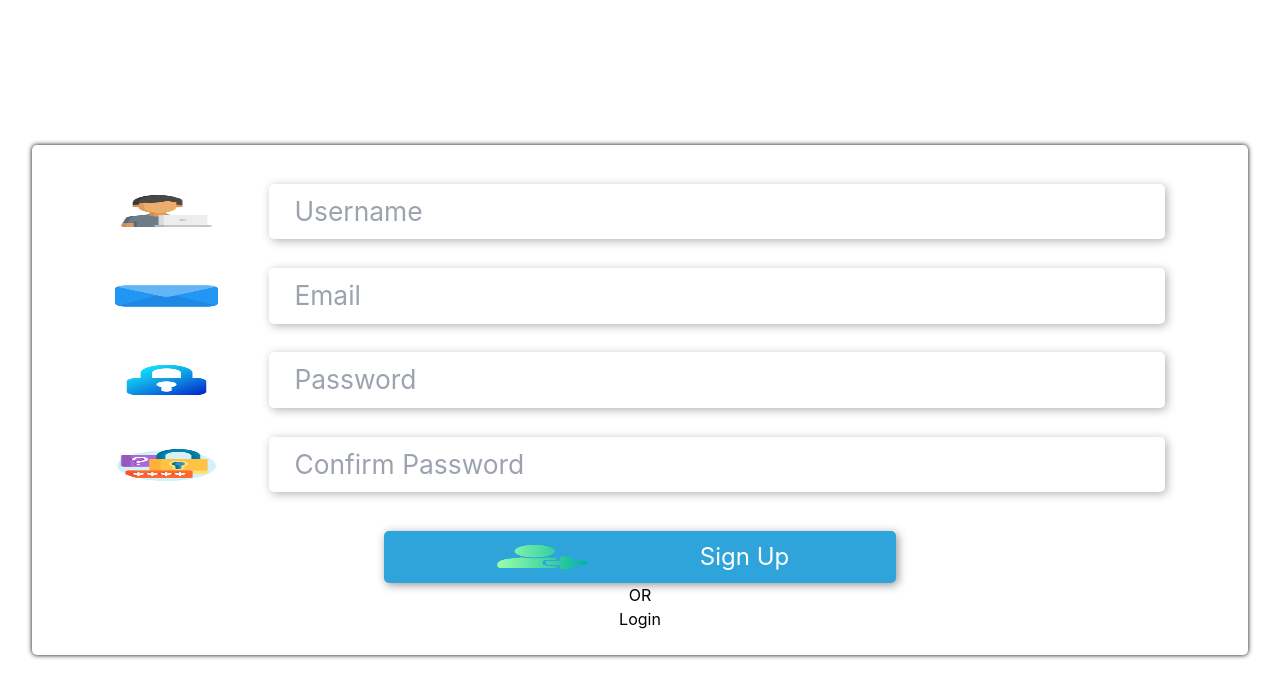
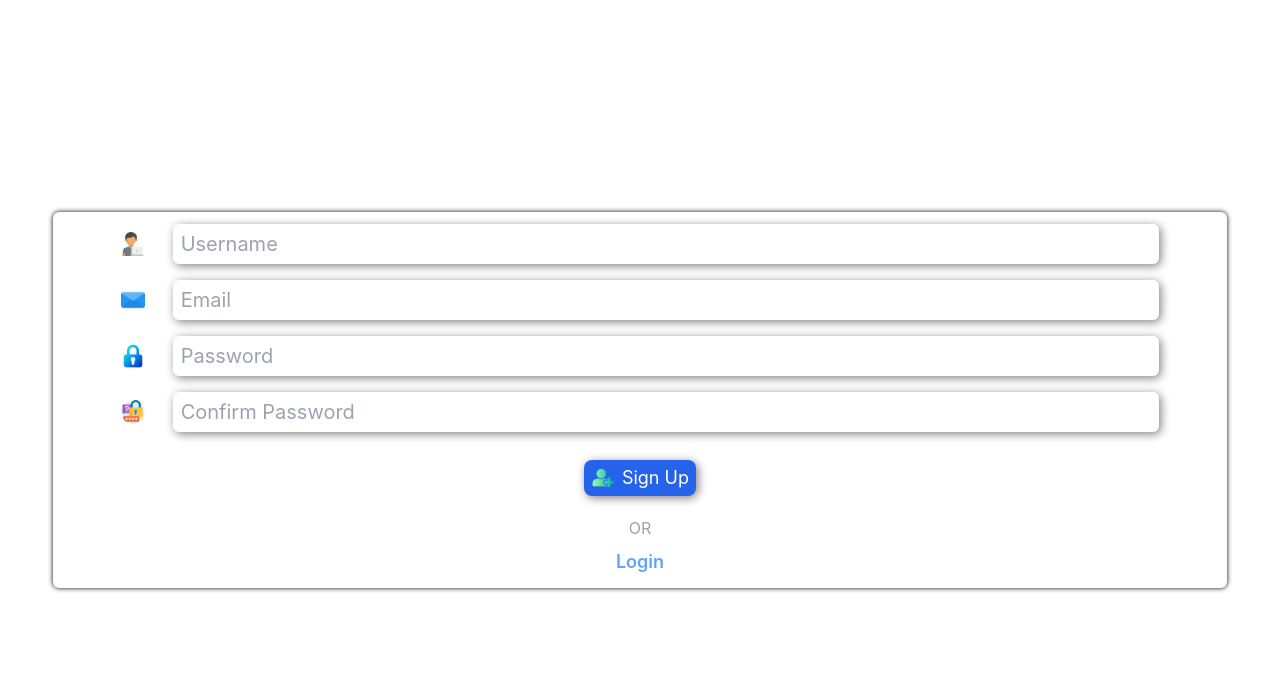
Before and after one commit to Nitish2626/bca, a React (Create React App) app: page /signup in a window 1280 px wide. Shown: the top 698 px of the page. Built offline with nearby package versions, Linux system fonts and the light colour scheme.

Commit message:
App improved

```diff
--- a/src/components/books/Books.js
+++ b/src/components/books/Books.js
@@ -3,15 +3,23 @@ import { useLocation } from "react-router-dom";
 
 const Books = (props) => {
 
-    const location=useLocation();
-    if(location.pathname=="/books"){
+    const location = useLocation();
+    if (location.pathname == "/books") {
         props.val(true);
     }
 
     return (
         <div className="w-full h-96 flex items-center justify-center">
 
-            <Links fybca={"/books/fybca"} sybca={"/books/sybca"} tybca={"/books/tybca"} color={"green-600"} />
+            <section className="flex flex-col items-center justify-center gap-6">
+
+                <Links to={"/books/fybca"} class="FYBCA" bgcolor="bg-green-500" color="text-green-500" />
+
+                <Links to={"/books/sybca"} class="SYBCA" bgcolor="bg-green-500" color="text-green-500" />
+
+                <Links to={"/books/tybca"} class="TYBCA" bgcolor="bg-green-500" color="text-green-500" />
+
+            </section>
 
         </div>
     );
--- a/src/components/links/Links.js
+++ b/src/components/links/Links.js
@@ -1,23 +1,14 @@
-// import "./Links.css";
 import { Link } from "react-router-dom";
 
-const Links=(props)=>{
-    return(
-        <section className="flex flex-col items-center justify-center gap-6">
+const Links = (props) => {
+    return (
 
-            <Link to={props.fybca} className={`w-36 h-10 bg-white flex items-center justify-center text-2xl rounded-md shadow-[2px_2px_10px_0px_grey] text-${props.color} hover:bg-${props.color} hover:text-white`} >
-                Fybca
-            </Link>
+        <Link to={props.to} className={`w-36 h-10 bg-white flex items-center justify-center text-2xl rounded-md shadow-[2px_2px_10px_0px_grey] ${props.color} hover:${props.bgcolor} hover:text-white`} >
 
-            <Link to={props.sybca} className="w-36 h-10 bg-white flex items-center justify-center text-2xl rounded-md shadow-[2px_2px_10px_0px_grey] hover:bg-green-500 hover:text-white" style={{color:props.color}}>
-                Sybca
-            </Link>
+            {props.class}
 
-            <Link to={props.tybca} className="w-36 h-10 bg-white flex items-center justify-center text-2xl rounded-md shadow-[2px_2px_10px_0px_grey] hover:bg-green-500 hover:text-white" style={{color:props.color}}>
-                Tybca
-            </Link>
+        </Link>
 
-        </section>
     );
 };
 export default Links;
--- a/src/components/login/Login.js
+++ b/src/components/login/Login.js
@@ -85,11 +85,16 @@ const Login = (props) => {
                     <img className="w-6 h-6"></img>
 
                     Login
+
                 </button>
 
-                <span className="mt-2 text-gray-400">OR</span>
+                <span className="my-2 text-gray-400">
+                    OR
+                </span>
 
-                <Link to="/signup" className="text-blue-400 text-lg font-semibold">Signup</Link>
+                <Link to="/signup" className="text-blue-400 text-lg font-semibold">
+                    Signup
+                </Link>
 
             </form>
         </div>
--- a/src/components/question-papers/QuestionPapers.js
+++ b/src/components/question-papers/QuestionPapers.js
@@ -5,7 +5,15 @@ const QuestionPapers = () => {
     return (
         <div className="w-full h-96 flex items-center justify-center">
 
-            <Links fybca={"/pyq/fybca"} sybca={"/pyq/sybca"} tybca={"/pyq/tybca"} color={"rgb(66, 184, 231)"} />
+            <section className="flex flex-col items-center justify-center gap-6">
+
+                <Links to={"/pyq/fybca"} class="FYBCA" bgcolor="bg-blue-500" color="text-blue-500" />
+
+                <Links to={"/pyq/sybca"} class="SYBCA" bgcolor="bg-blue-500" color="text-blue-500" />
+
+                <Links to={"/pyq/tybca"} class="TYBCA" bgcolor="bg-blue-500" color="text-blue-500" />
+
+            </section>
 
         </div>
     );
--- a/src/components/signup/Signup.css
+++ /dev/null
@@ -1,65 +0,0 @@
-#signup-div{
-    width:100vw;
-    height: 100vh;
-    display:flex;
-    align-items: center;
-    justify-content: center;
-}
-#signup-form{
-    width:95vw;
-    padding:3vh 0;
-    display:flex;
-    align-items: center;
-    justify-content: center;
-    flex-direction: column;
-    border-radius: 5px;
-    box-shadow: 0px 0px 5px 0px black;
-
-}
-.signup-section{
-    display:flex;
-    align-items: center;
-    justify-content: space-evenly;
-    width:90vw;
-}
-.signup-icon{
-    width:8vw;
-    height:4vh;
-}
-#signup-icon{
-    width:8vw;
-    height:4vh;
-}
-.signup-input{
-    width:70vw;
-    margin: 1.8vh 0;
-    border-radius: 5px;
-    padding: 1vh 2vw;
-    font-size: 3.3vh;
-    border:none;
-    color:rgb(43, 196, 145);
-    outline-color: rgb(43, 196, 145);
-    box-shadow: 2px 2px 10px 0px rgb(180, 179, 179);
-}
-#signup-btn{
-    display:flex;
-    align-items: center;
-    justify-content: space-evenly;
-    width:40vw;
-    padding:1vh 0;
-    background-color: rgb(46, 164, 218);
-    border: none;
-    outline:none;
-    border-radius: 5px;
-    color:white;
-    font-size: 3vh;
-    margin:3vh 0 0 0;
-    box-shadow: 2px 2px 10px 0px rgb(150, 149, 149);
-}
-#signup-btn:hover{
-    color:rgb(45, 155, 206);
-    background-color: white;
-}
-.signup-span{
-    color:rgb(255, 0, 0);
-}
--- a/src/components/signup/Signup.js
+++ b/src/components/signup/Signup.js
@@ -1,5 +1,4 @@
 import { Link, useLocation, useNavigate } from "react-router-dom";
-import "./Signup.css";
 import user from "../../icons/user.png";
 import mail from "../../icons/email.png";
 import pw from "../../icons/password.png";
@@ -7,6 +6,7 @@ import cpw from "../../icons/cpassword.png";
 import signup from "../../icons/signup.png";
 import { useState } from "react";
 import axios from "axios";
+import Section from "../section/Section";
 
 const Signup = (props) => {
 
@@ -129,41 +129,33 @@ const Signup = (props) => {
 
 
     return (
-        <div id="signup-div">
-            <form method="post" id="signup-form" onSubmit={submit}>
+        <div className="w-full h-screen flex items-center justify-center">
 
-                <section className="signup-section">
-                    <img src={user} className="signup-icon"></img>
-                    <input type="text" id="username" className="signup-input" placeholder="Username" onChange={usernameChange} value={username}></input>
-                </section>
-                <span className="span">{userspan}</span>
+            <form method="post" className="w-11/12 flex flex-col items-center justify-center rounded-md py-3 shadow-[0px_0px_5px_0px_black]" onSubmit={submit}>
 
-                <section className="signup-section">
-                    <img src={mail} className="signup-icon"></img>
-                    <input type="email" className="signup-input" id="email" placeholder="Email" onChange={emailChange} value={email}></input>
-                </section>
-                <span className="signup-span">{emailspan}</span>
+                <Section src={user} type="text" id="username" placeholder="Username" change={usernameChange} value={username} span={userspan} />
 
-                <section className="signup-section">
-                    <img src={pw} className="signup-icon"></img>
-                    <input type="password" className="signup-input" id="password" placeholder="Password" onChange={passwordChange} value={password}></input>
-                </section>
-                <span className="signup-signup-span">{passwordspan}</span>
+                <Section src={mail} type="email" id="email" placeholder="Email" change={emailChange} value={email} span={emailspan} />
 
-                <section className="signup-section">
-                    <img src={cpw} className="signup-icon"></img>
-                    <input type="password" className="signup-input" id="cpassword" placeholder="Confirm Password" onChange={cpasswordChange} value={cpassword}></input>
-                </section>
-                <span className="signup-span">{cpasswordspan}</span>
+                <Section src={pw} type="password" id="password" placeholder="Password" change={passwordChange} value={password} span={passwordspan} />
 
-                <button type="submit" id="signup-btn">
-                    <img src={signup} id="signup-icon"></img>
+                <Section src={cpw} type="password" id="cpassword" placeholder="Confirm Password" change={cpasswordChange} value={cpassword} span={cpasswordspan} />
+
+                <button type="submit" className="w-28 h-9 flex items-center justify-evenly bg-blue-600 text-white rounded-lg text-lg my-3 shadow-[2px_2px_10px_0px_grey] hover:bg-white hover:text-blue-600">
+
+                    <img src={signup} className="w-6 h-6"></img>
+
                     Sign Up
+
                 </button>
 
-                <span>OR</span>
+                <span className="my-2 text-gray-400">
+                    OR
+                </span>
 
-                <Link to="/login">Login</Link>
+                <Link to="/login" className="text-blue-400 text-lg font-semibold">
+                    Login
+                </Link>
 
             </form>
         </div>
```
Also changed, not shown: src/components/links/Links.css (deleted, +0 -22 lines), src/components/semesters/Semester.css (deleted, +0 -17 lines).
